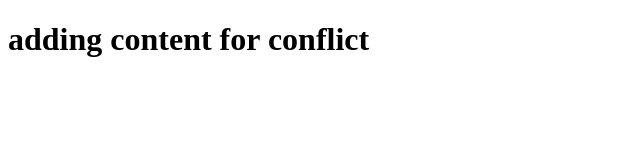
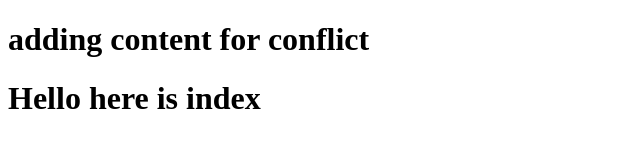
Before and after one commit to testaccount1707/git-practical, a plain HTML site: page index.html in a window 1280 px wide. Shown: the whole page, without its empty margins (0-640 px from the left). Drawn offline with Linux system fonts and the light colour scheme.

Commit message:
new h1 with name index

```diff
--- a/index.html
+++ b/index.html
@@ -7,5 +7,6 @@
   </head>
   <body>
     <h1>adding content for conflict</h1>
+    <h1>Hello here is index</h1>
   </body>
 </html>
```
